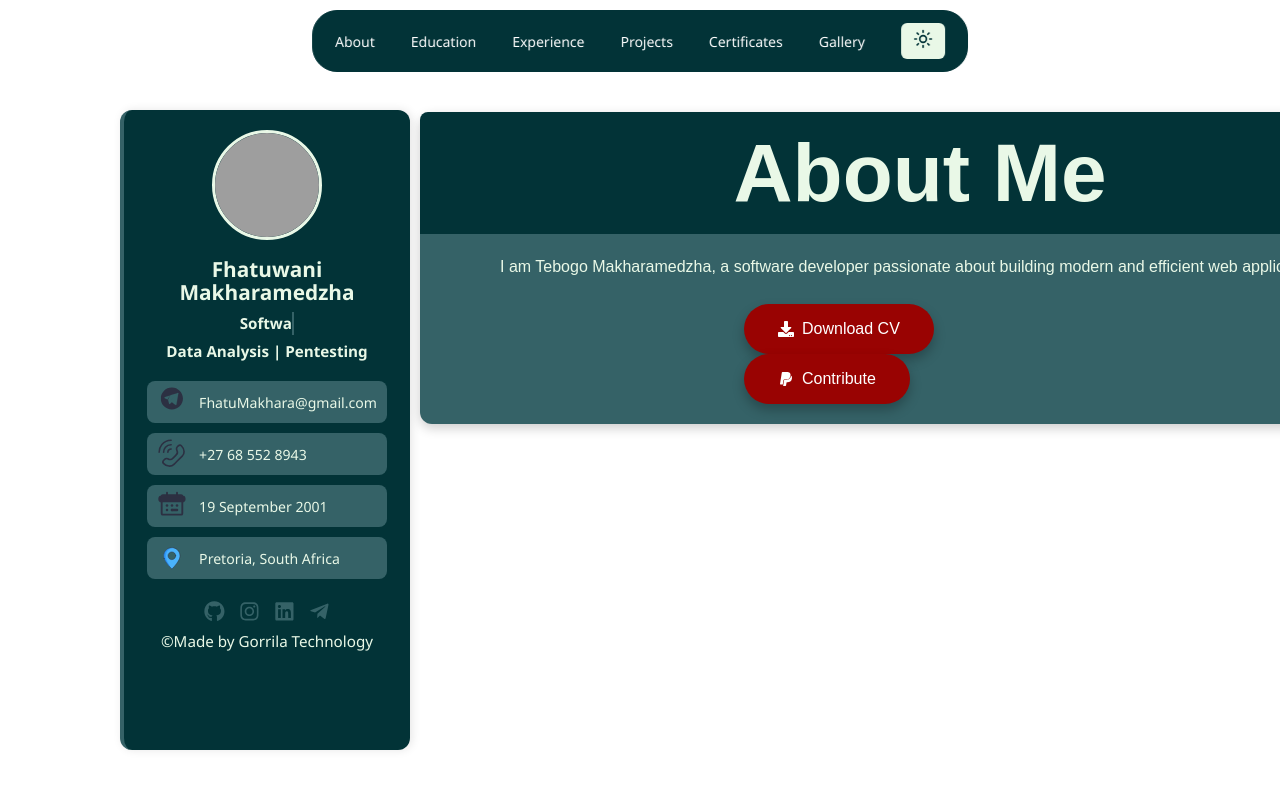
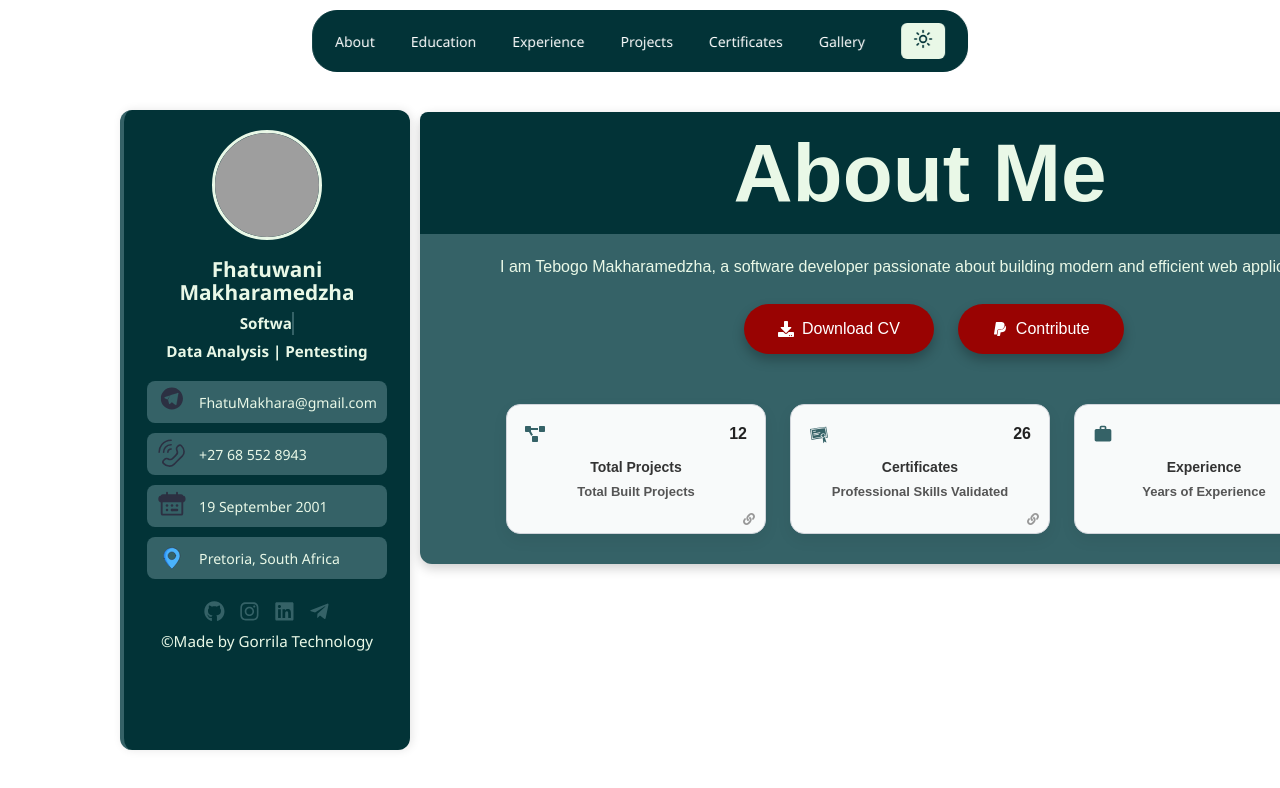
Before and after one commit to CodeboyTF/Personal-Profile-Website, a React (Vite) app: page / in a window 1280 px wide. Shown: the top 788 px of the page. Built offline with nearby package versions, Linux system fonts and the light colour scheme; grey boxes are pictures that could not be loaded.

Commit message:
updated npm modules

```diff
--- a/src/Pages/About_Page/Profile.jsx
+++ b/src/Pages/About_Page/Profile.jsx
@@ -1,5 +1,8 @@
 import Contribution from "./Contribution_Button";
 import DownloadCv from "./Download_Button";
+import Stat_bar from "./Stats_Bar";
+
+// import Contribution from "Pages/About_Page/Contribution_Button.jsx";
 
 function Profile() {
   return (
@@ -9,13 +12,19 @@ function Profile() {
           <h1>About Me</h1>
         </div>
         <div className="card-content">
-          I am Tebogo Makharamedzha, a software developer passionate about
-          building modern and efficient web applications...
+          I am Tebogo Makharamedzha, a software developer passionate about building modern and efficient web applications...
+
           <div className="button-stack">
             <div className="button-downloadcv">
               <DownloadCv />
+            </div>
+            <div className="button-contribution">
               <Contribution />
             </div>
+          </div>
+
+                    <div className="Stats">
+            <Stat_bar />
           </div>
         </div>
       </div>
--- /dev/null
+++ b/src/Pages/About_Page/Stats_Bar.jsx
@@ -0,0 +1,51 @@
+import { FaProjectDiagram } from "react-icons/fa";
+import { GiDiploma } from "react-icons/gi";
+import { MdWork } from "react-icons/md";
+import { FaLink } from "react-icons/fa";
+
+function Stat_bar() {
+  return (
+    <div className="stats-container-card">
+      <div
+        className="stats-bar-item"
+        onClick={() => (window.location.href = "./education.jsx")}
+      >
+        <div className="stats-row">
+          <FaProjectDiagram className="stats-icon" />
+          <p className="stat-number">12</p>
+        </div>
+        <h4 className="stat-title">Total Projects</h4>
+        <h5 className="stat-label">Total Built Projects</h5>
+        <FaLink className="link-icon" />
+      </div>
+
+      <div
+        className="stats-bar-item"
+        onClick={() => (window.location.href = "./certificates.jsx")}
+      >
+        <div className="stats-row">
+          <GiDiploma className="stats-icon" />
+          <p className="stat-number">26</p>
+        </div>
+        <h4 className="stat-title">Certificates</h4>
+        <h5 className="stat-label">Professional Skills Validated</h5>
+        <FaLink className="link-icon" />
+      </div>
+
+      <div
+        className="stats-bar-item"
+        onClick={() => (window.location.href = "./experience.jsx")}
+      >
+        <div className="stats-row">
+          <MdWork className="stats-icon" />
+          <p className="stat-number">1½</p>
+        </div>
+        <h4 className="stat-title">Experience</h4>
+        <h5 className="stat-label">Years of Experience</h5>
+        <FaLink className="link-icon" />
+      </div>
+    </div>
+  );
+}
+
+export default Stat_bar;
```
Also changed, not shown: 1 other file (tests, documents, lock files or other folders).
